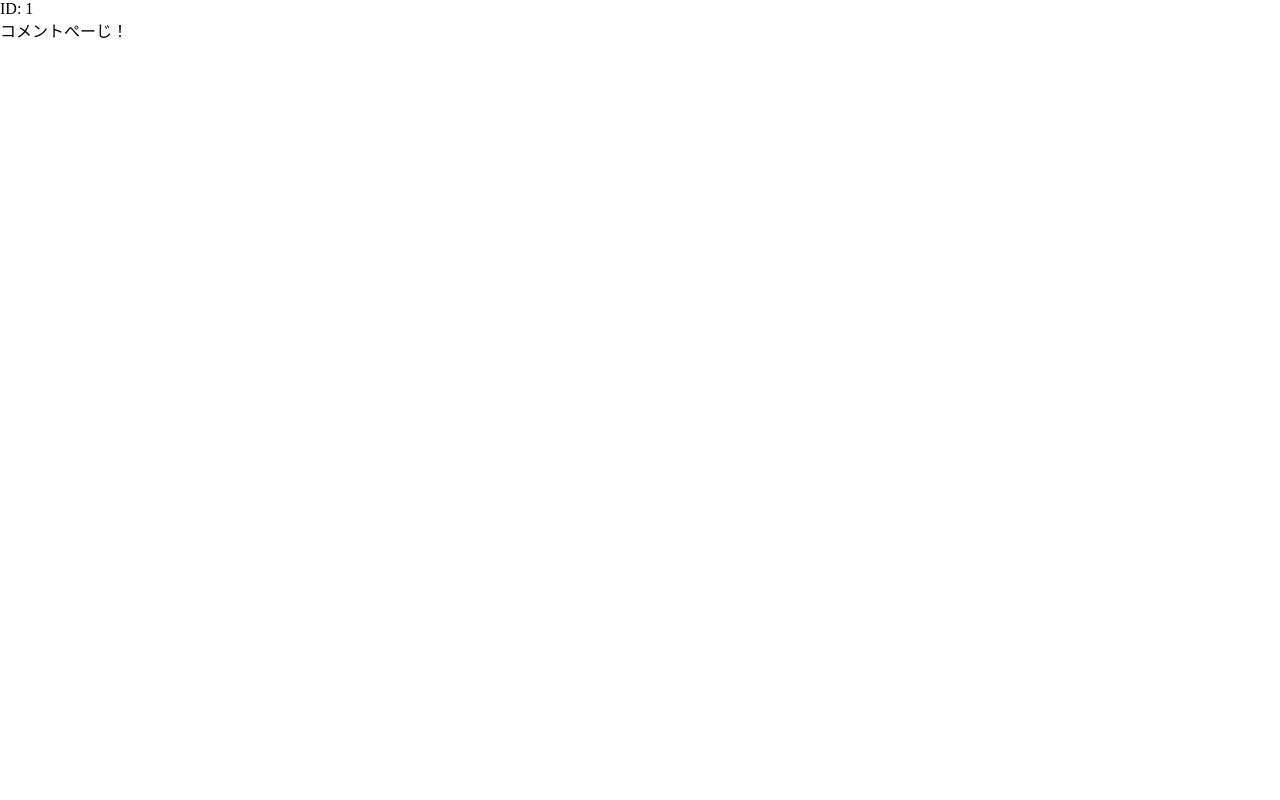
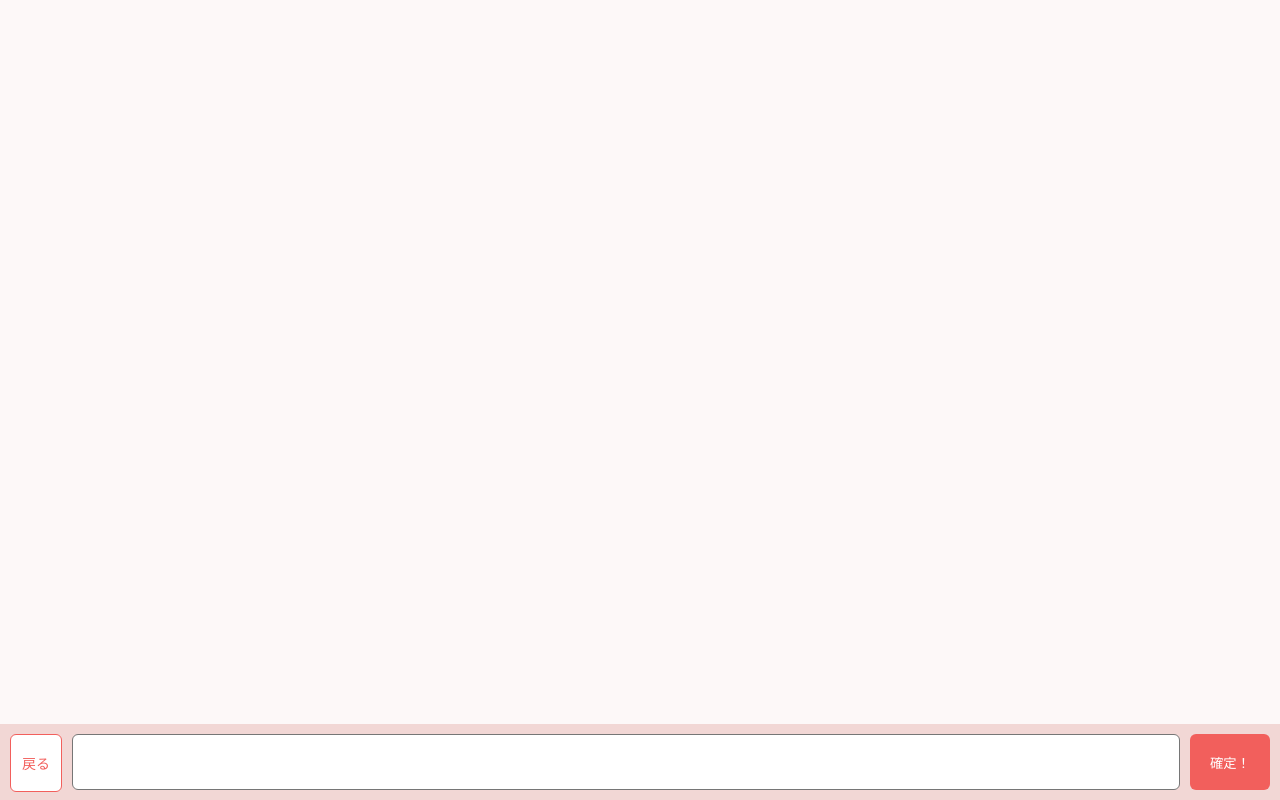
Before and after one commit to PigeonsHouse/LoveComme, a React (Vite) app: page /lives/1/comment in a window 1280 px wide. Built offline with nearby package versions, Linux system fonts and the light colour scheme.

Commit message:
update: コメント投稿部の作成

```diff
--- a/src/pages/Comment/Comment.tsx
+++ b/src/pages/Comment/Comment.tsx
@@ -1,11 +1,118 @@
+import React, { useCallback, useMemo, useState } from "react";
 import { useParams } from "react-router-dom";
+import { BackButton, Background, CommentBox, CommentItem, MovableCommentItem, MoveBackground, ReadyCommentBox } from "./styled";
+import { Link } from "@mui/material";
+
+type Position = {
+  x: number;
+  y: number;
+}
 
 export const Comment = () => {
   const { liveId } = useParams();
+  const [comment, setComment] = useState<string>("");
+  const [isReady, setIsReady] = useState<boolean>(false);
+  const [canMove, setCanMove] = useState<boolean>(false);
+  const [isGrabbing, setIsGrabbing] = useState<boolean>(false);
+  const [isSending, setIsSending] = useState<boolean>(false);
+  const [movement, setMovement] = useState<Position|undefined>();
+  const [newPosition, setNewPosition] = useState<Position|undefined>();
+  const commentCss = useMemo(() => {
+    return [comment.length > 0 ? CommentItem : null, canMove ? MovableCommentItem : null];
+  }, [comment, canMove]);
+  const inputHandler = useCallback((event: React.ChangeEvent<HTMLTextAreaElement>) => {
+    const newComment = event.target.value.slice(0, 80);
+    setComment(newComment);
+  }, [setComment]);
+  const submitHandler = useCallback(() => {
+    if (comment.length <= 0) return;
+    setIsReady(true);
+    setTimeout(() => {
+      setCanMove(true);
+    }, 1000);
+  }, [comment, setIsReady]);
+  const cancelHandler = useCallback(() => {
+    setNewPosition(undefined);
+    setCanMove(false);
+    setIsReady(false);
+  }, [setIsReady]);
+
+  const onGrabComment = useCallback((event: React.MouseEvent<HTMLDivElement>) => {
+    if (!canMove || isSending) return;
+    setIsGrabbing(true);
+    setMovement({
+      x: event.movementX,
+      y: event.movementY,
+    });
+  }, [canMove, isSending, setIsGrabbing]);
+  const onReleaseComment = useCallback(() => {
+    setIsGrabbing(false);
+    if (movement === undefined || Math.sqrt((movement.x ** 2) + (movement.y ** 2)) < 2) return;
+    setIsSending(true);
+    setInterval(() => {
+      setNewPosition(oldPosition => {
+        if (oldPosition === undefined) return undefined;
+        const newX = oldPosition.x + movement.x;
+        const newY = oldPosition.y + movement.y;
+        if (newX < -1000 || newX > 5000) return oldPosition;
+        if (newY < -1000 || newY > 5000) return oldPosition;
+        return {
+          x: newX,
+          y: newY,
+        }
+      });
+    }, 1000 / 60);
+
+    // TODO: ここにWebSocket送信部を書く
+  }, [movement, setIsGrabbing]);
+  const MovingComment = useCallback((event: React.MouseEvent<HTMLDivElement>) => {
+    if (!isGrabbing) return;
+    setNewPosition({
+      x: event.clientX,
+      y: event.clientY
+    });
+    setMovement({
+      x: event.movementX,
+      y: event.movementY,
+    });
+  }, [isGrabbing, setNewPosition, setMovement]);
+
   return (
     <>
-      <div>ID: {liveId}</div>
-      <div>コメントぺーじ！</div>
+      <div
+        css={[Background, isReady ? MoveBackground : null]}
+        onMouseMove={MovingComment}
+        onPointerMove={MovingComment}
+      >
+        <div
+          css={commentCss}
+          onMouseDown={onGrabComment}
+          onMouseUp={onReleaseComment}
+          style={newPosition ? {
+            left: newPosition.x,
+            top: newPosition.y,
+            transform: "translate(-50%, -50%)",
+          } : {}}
+        >
+          {comment}
+        </div>
+        {
+          isSending ? (
+            <div>送信中…</div>
+          ) : (
+            <div css={BackButton} onClick={cancelHandler}>戻る</div>
+          )
+        }
+        <div css={[CommentBox, isReady ? ReadyCommentBox : null]}>
+            <Link href={`/lives/${liveId}`} underline="none" tabIndex={-1}>
+              <div>
+                戻る
+              </div>
+            </Link>
+          <textarea value={comment} onChange={inputHandler} tabIndex={-1} />
+          <input type="button" onClick={submitHandler} value="確定！" tabIndex={-1} />
+        </div>
+      </div>
     </>
   )
 };
--- a/src/pages/Comment/styled.ts
+++ b/src/pages/Comment/styled.ts
@@ -1,12 +1,90 @@
 import { css } from "@emotion/react";
 
 export const Background = css`
-  margin-top: 56px;
   background-color: #fdf8f8;
   position: fixed;
   top: 0;
   left: 0;
   right: 0;
   bottom: 0;
-  overflow-y: auto;
+  overflow-y: hidden;
+  padding-bottom: 76px;
+  display: flex;
+  align-items: center;
+  justify-content: center;
+  transition: 1s padding-bottom;
 `;
+
+export const MoveBackground = css`
+  padding-bottom: 0;
+`;
+
+export const BackButton = css`
+  position: absolute;
+  bottom: 10px;
+  text-align: center;
+  padding: 10px 30px;
+  border-radius: 6px;
+  background-color: #F25F5C;
+  color: white;
+`;
+
+export const CommentBox = css`
+  position: absolute;
+  bottom: 0;
+  width: calc(100% - 20px);
+  padding: 10px;
+  background-color: #F2D7D5;
+  height: 56px;
+  padding: 10px;
+  display: flex;
+  gap: 10px;
+  transition: 1s bottom;
+  textarea {
+    resize: none;
+    width: 60%;
+    height: 90%;
+    flex: 1;
+    outline: none;
+    border-radius: 6px;
+  }
+  input {
+    width: 80px;
+    border: none;
+    background-color: #F25F5C;
+    color: white;
+    border-radius: 6px;
+  }
+  div {
+    width: 50px;
+    border: none;
+    background-color: white;
+    color: #F25F5C;
+    border-radius: 6px;
+    border: 1px solid #F25F5C;
+    height: 100%;
+    display: flex;
+    align-items: center;
+    justify-content: center;
+    font-size: 14px;
+  }
+`;
+
+export const ReadyCommentBox = css`
+  bottom: -76px;
+`;
+
+export const CommentItem = css`
+  background-color: #f35f2a;
+  color: white;
+  border-radius: 6px;
+  padding: 5px 20px;
+  -webkit-user-select: none;
+  user-select: none;
+  font-size: 20px;
+`
+
+export const MovableCommentItem = css`
+  z-index: 10;
+  position: fixed;
+`;
--- a/src/pages/Lives/Lives.tsx
+++ b/src/pages/Lives/Lives.tsx
@@ -1,15 +1,26 @@
 import { Link } from "@mui/material";
 import { useParams } from "react-router-dom";
 import { Header } from "../../components";
-import { Background } from "./styled";
+import { Background, CommentButton } from "./styled";
+import { useEffect } from "react";
+import axios from "axios";
 
 export const Lives = () => {
   const { liveId } = useParams();
+
+  useEffect(() => {
+    const f = async () => {
+      const res = await axios.get("https://love-comme-server.pigeons.house/");
+      console.log(res.data);
+    };
+    f();
+  }, []);
+
   return (
     <>
       <div css={Background}>
         <Link sx={{color: "black"}} underline="none" href={`/lives/${liveId}/comment`}>
-          <div>コメントをする</div>
+          <span css={CommentButton}>コメントをする</span>
         </Link>
       </div>
       <Header />
--- a/src/pages/Lives/styled.ts
+++ b/src/pages/Lives/styled.ts
@@ -2,6 +2,7 @@ import { css } from "@emotion/react";
 
 export const Background = css`
   margin-top: 56px;
+  padding-top: 10px;
   background-color: #fdf8f8;
   position: fixed;
   top: 0;
@@ -10,3 +11,11 @@ export const Background = css`
   bottom: 0;
   overflow-y: auto;
 `;
+
+export const CommentButton = css`
+  background-color: #F25F5C;
+  color: white;
+  border-radius: 8px;
+  padding: 3px 5px;
+  margin: 10px;
+`;
```
